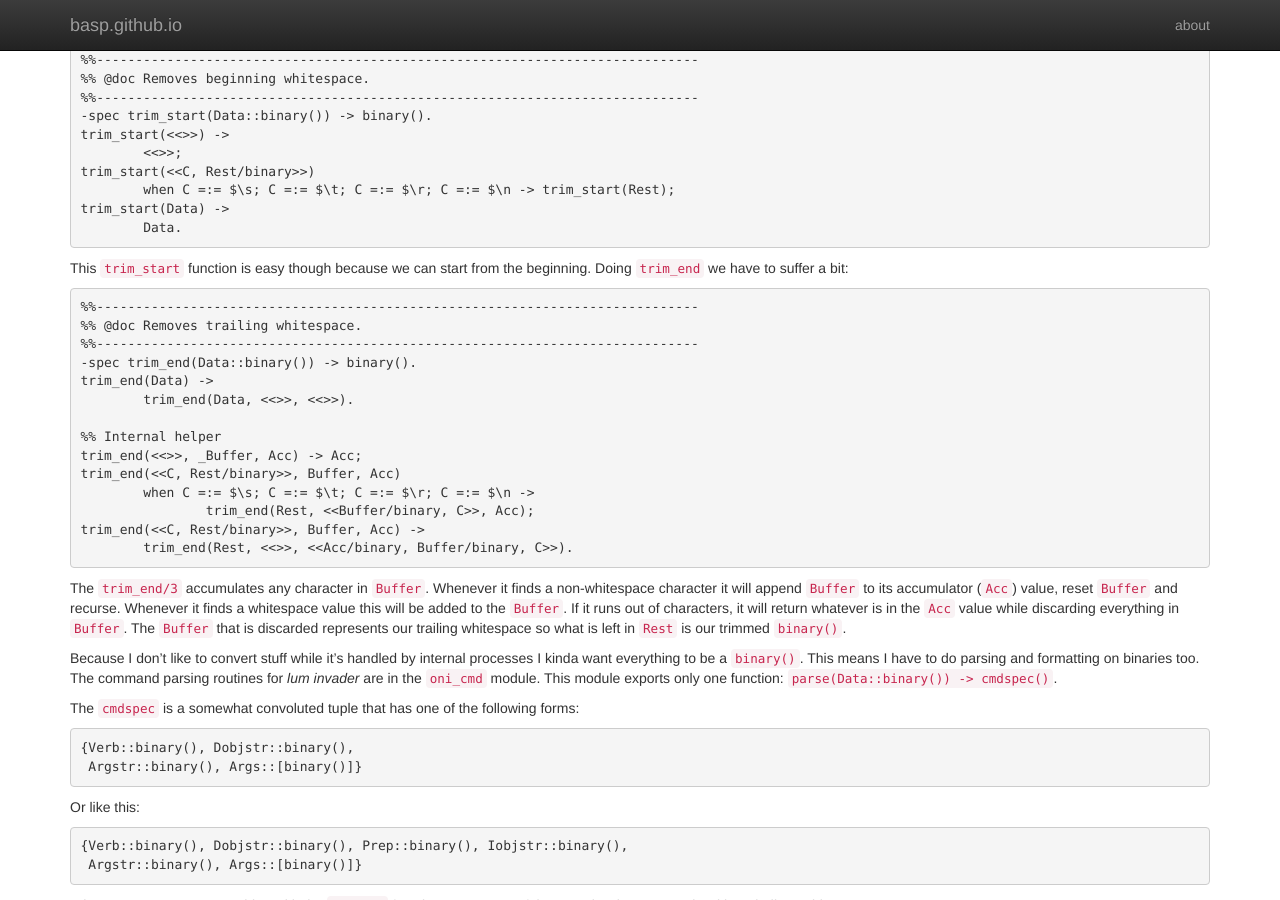
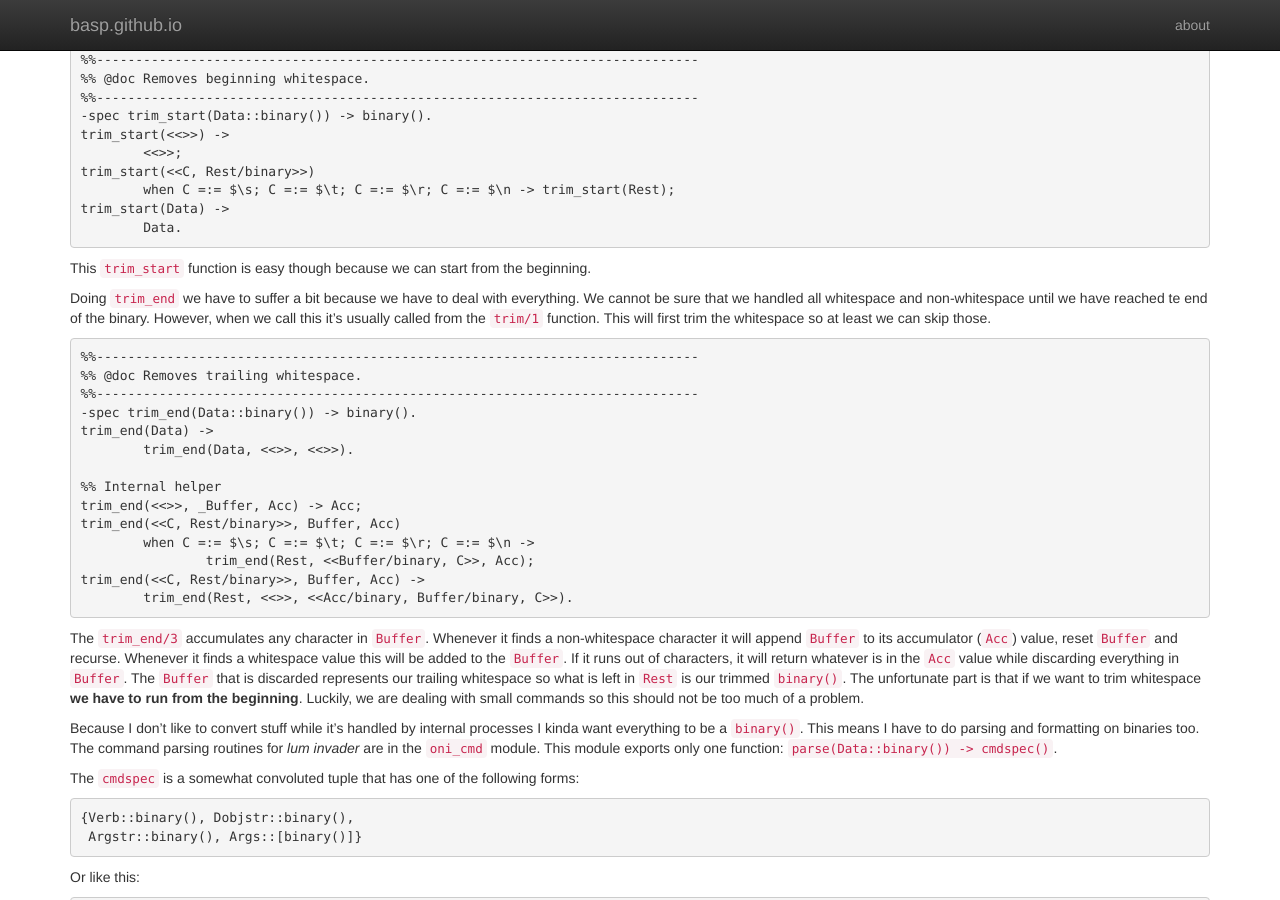
Before and after one commit to basp/basp.github.io, a Jekyll site: the page built from _posts/2014-01-06-command-parsing-in-oni.md, in a window 1280 px wide and 900 px high, scrolled down 445 px. Built offline with Jekyll 4.4.1, drawn with Linux system fonts in a browser that asks for light colours; nearby versions of some CDN libraries; Markdown is read by kramdown in place of the engine named in the settings.

Commit message:
Touchups

```diff
--- a/_posts/2014-01-06-command-parsing-in-oni.md
+++ b/_posts/2014-01-06-command-parsing-in-oni.md
@@ -23,7 +23,9 @@ For example, here is the `trim_start` function. It's oblivious, it just returns
 	trim_start(Data) ->
 		Data.
 
-This `trim_start` function is easy though because we can start from the beginning. Doing `trim_end` we have to suffer a bit:
+This `trim_start` function is easy though because we can start from the beginning.
+
+Doing `trim_end` we have to suffer a bit because we have to deal with everything. We cannot be sure that we handled all whitespace and non-whitespace until we have reached te end of the binary. However, when we call this it's usually called from the `trim/1` function. This will first trim the whitespace so at least we can skip those.
 
 	%%-----------------------------------------------------------------------------
 	%% @doc Removes trailing whitespace.
@@ -40,7 +42,7 @@ This `trim_start` function is easy though because we can start from the beginnin
 	trim_end(<<C, Rest/binary>>, Buffer, Acc) ->
 		trim_end(Rest, <<>>, <<Acc/binary, Buffer/binary, C>>).
 
-The `trim_end/3` accumulates any character in `Buffer`. Whenever it finds a non-whitespace character it will  append `Buffer` to its accumulator (`Acc`) value, reset `Buffer` and recurse. Whenever it finds a whitespace value this will be added to the `Buffer`. If it runs out of characters, it will return whatever is in the `Acc` value while discarding everything in `Buffer`. The `Buffer` that is discarded represents our trailing whitespace so what is left in `Rest` is our trimmed `binary()`.
+The `trim_end/3` accumulates any character in `Buffer`. Whenever it finds a non-whitespace character it will  append `Buffer` to its accumulator (`Acc`) value, reset `Buffer` and recurse. Whenever it finds a whitespace value this will be added to the `Buffer`. If it runs out of characters, it will return whatever is in the `Acc` value while discarding everything in `Buffer`. The `Buffer` that is discarded represents our trailing whitespace so what is left in `Rest` is our trimmed `binary()`. The unfortunate part is that if we want to trim whitespace __we have to run from the beginning__. Luckily, we are dealing with small commands so this should not be too much of a problem.
 
 Because I don't like to convert stuff while it's handled by internal processes I kinda want everything to be a `binary()`. This means I have to do parsing and formatting on binaries too. The command parsing routines for _lum invader_ are in the `oni_cmd` module. This module exports only one function: `parse(Data::binary()) -> cmdspec()`.
 
```
